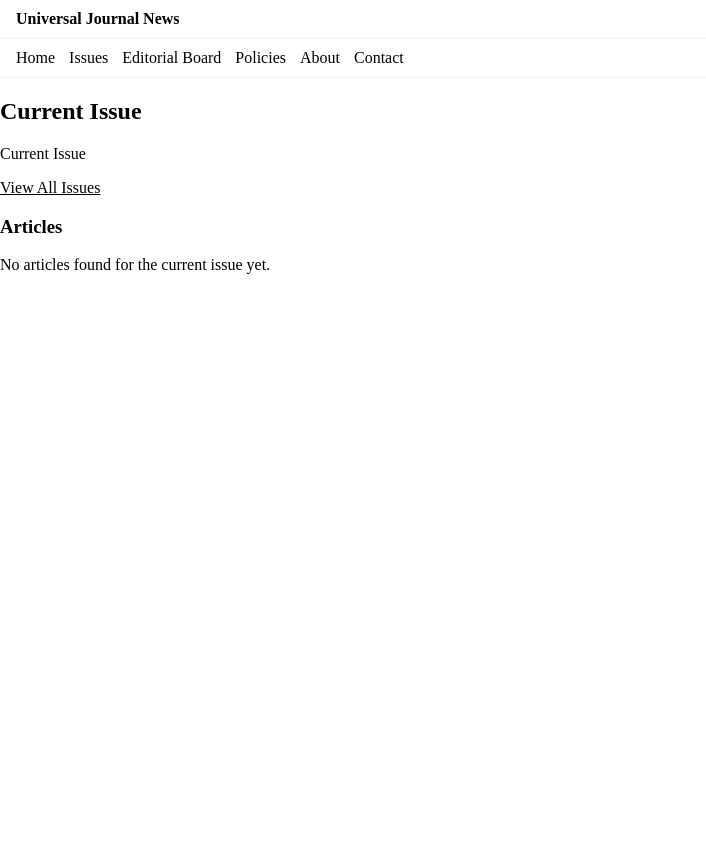
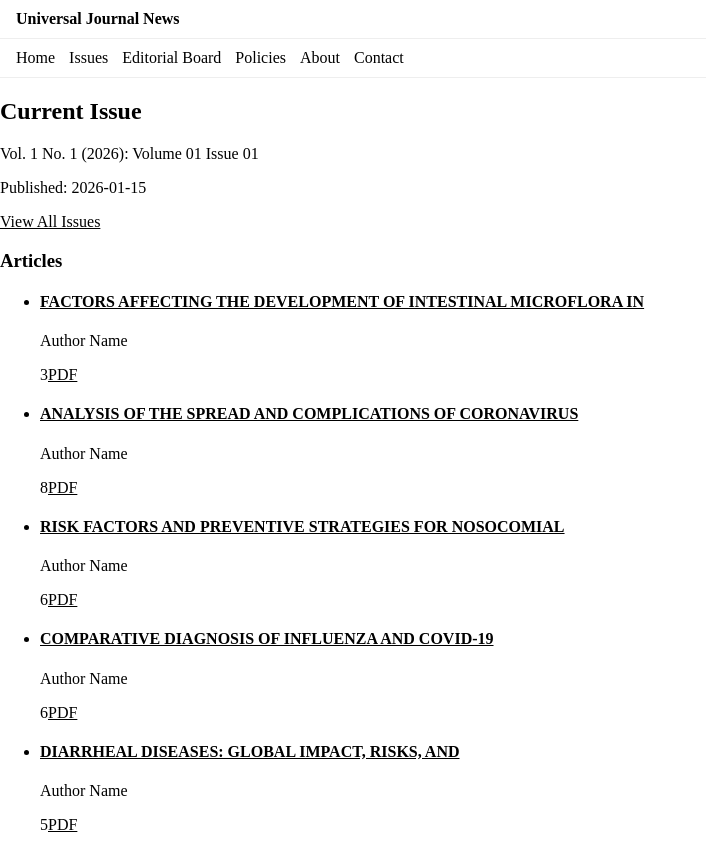
Before and after one commit to sadullayevsiroje-spec/universaljournalnews.uz, a Next.js app: page / in a window 1280 px wide. Shown: the whole page, without its empty margins (0-706 px from the left). Before the commit the page ends 800 px from the top, so only its background shows below. Built offline with nearby package versions, Linux system fonts and the light colour scheme.

Commit message:
Add articles with issue info and editorial board images

```diff
--- a/data/articles.json
+++ b/data/articles.json
@@ -2,7 +2,7 @@
   {
     "slug": "Article-1",
     "title": "FACTORS AFFECTING THE DEVELOPMENT OF INTESTINAL MICROFLORA IN",
-    "authors": [],
+    "authors": ["Author Name"],
     "affiliation": "",
     "abstract": "This article analyzes the formation of the gut microbiome in children, its impact \non the body, and the main influencing factors. The role of birth mode, feeding type, and \nenvironmental conditions in the development of intestinal microbiota is also discussed.",
     "keywords": [
@@ -14,13 +14,19 @@
       "nutrition"
     ],
     "pdfSlug": "Article-1",
-    "publishedAt": "",
-    "pages": 3
+    "publishedAt": "2026-01-15",
+    "published": "2026-01-15",
+    "pages": 3,
+    "issue": {
+      "year": 2026,
+      "volume": 1,
+      "number": 1
+    }
   },
   {
     "slug": "Article-2",
     "title": "ANALYSIS OF THE SPREAD AND COMPLICATIONS OF CORONAVIRUS",
-    "authors": [],
+    "authors": ["Author Name"],
     "affiliation": "",
     "abstract": "",
     "keywords": [
@@ -33,13 +39,19 @@
       "immunity"
     ],
     "pdfSlug": "Article-2",
-    "publishedAt": "",
-    "pages": 8
+    "publishedAt": "2026-01-15",
+    "published": "2026-01-15",
+    "pages": 8,
+    "issue": {
+      "year": 2026,
+      "volume": 1,
+      "number": 1
+    }
   },
   {
     "slug": "Article-3",
     "title": "RISK FACTORS AND PREVENTIVE STRATEGIES FOR NOSOCOMIAL",
-    "authors": [],
+    "authors": ["Author Name"],
     "affiliation": "",
     "abstract": "",
     "keywords": [
@@ -52,13 +64,19 @@
       "risk factors"
     ],
     "pdfSlug": "Article-3",
-    "publishedAt": "",
-    "pages": 6
+    "publishedAt": "2026-01-15",
+    "published": "2026-01-15",
+    "pages": 6,
+    "issue": {
+      "year": 2026,
+      "volume": 1,
+      "number": 1
+    }
   },
   {
     "slug": "Article-4",
     "title": "COMPARATIVE DIAGNOSIS OF INFLUENZA AND COVID-19",
-    "authors": [],
+    "authors": ["Author Name"],
     "affiliation": "",
     "abstract": "This article examines the epidemiological characteristics and clinical course of \ninfluenza and COVID-19 infections. Similarities and differences between the two viral diseases are \nanalyzed, and criteria important for differential diagnosis are provided. The study results can be applied in \nclinical practice to establish accurate diagnoses and determine effective treatment measures.",
     "keywords": [
@@ -72,13 +90,19 @@
       "pneumonia"
     ],
     "pdfSlug": "Article-4",
-    "publishedAt": "",
-    "pages": 6
+    "publishedAt": "2026-01-15",
+    "published": "2026-01-15",
+    "pages": 6,
+    "issue": {
+      "year": 2026,
+      "volume": 1,
+      "number": 1
+    }
   },
   {
     "slug": "Article-5",
     "title": "DIARRHEAL DISEASES: GLOBAL IMPACT, RISKS, AND",
-    "authors": [],
+    "authors": ["Author Name"],
     "affiliation": "",
     "abstract": "",
     "keywords": [
@@ -89,7 +113,13 @@
       "infectious diseases"
     ],
     "pdfSlug": "Article-5",
-    "publishedAt": "",
-    "pages": 5
+    "publishedAt": "2026-01-15",
+    "published": "2026-01-15",
+    "pages": 5,
+    "issue": {
+      "year": 2026,
+      "volume": 1,
+      "number": 1
+    }
   }
 ]
```
Also changed, not shown: app/editorial-board/page.tsx (+20 -1 lines).
